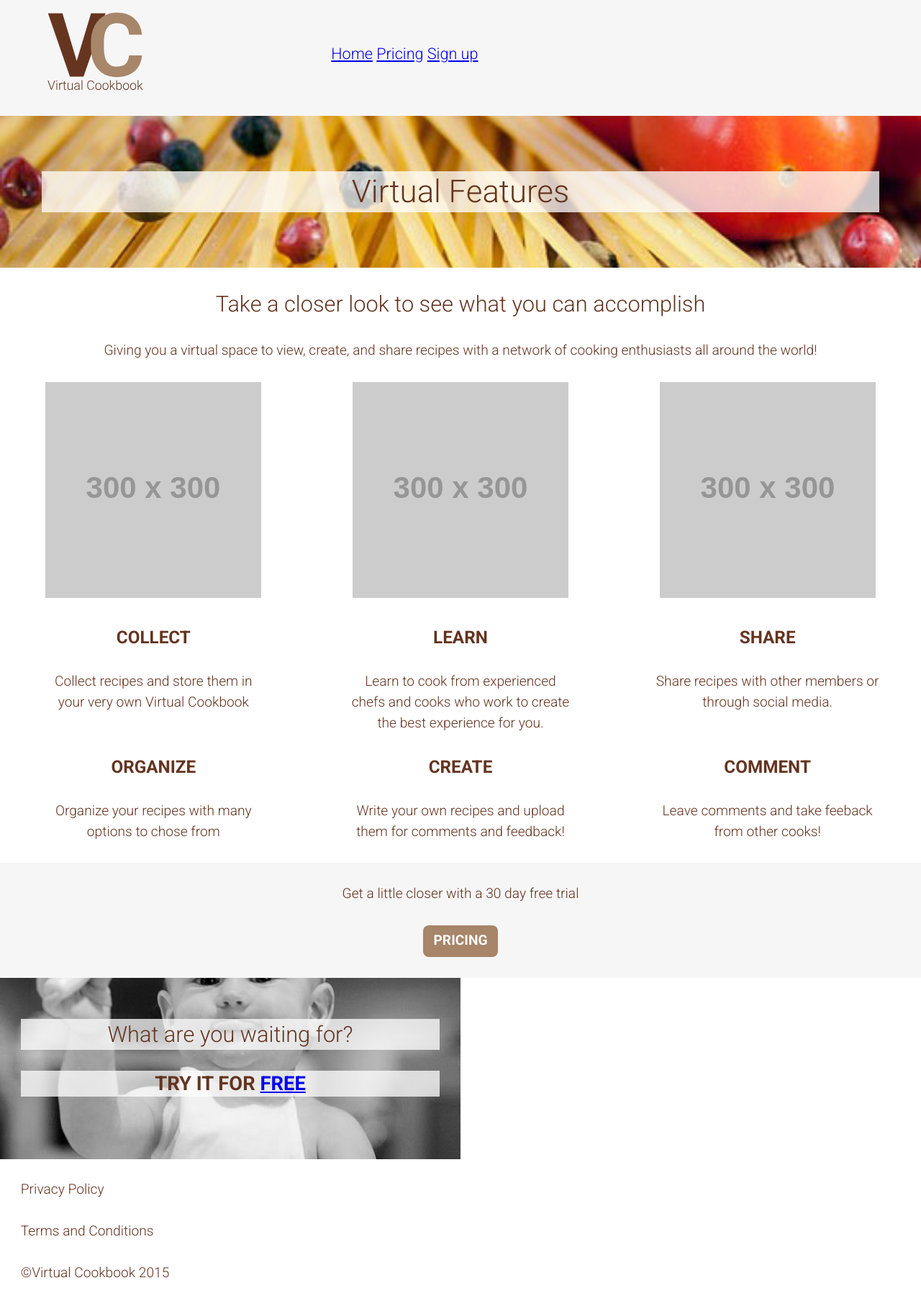
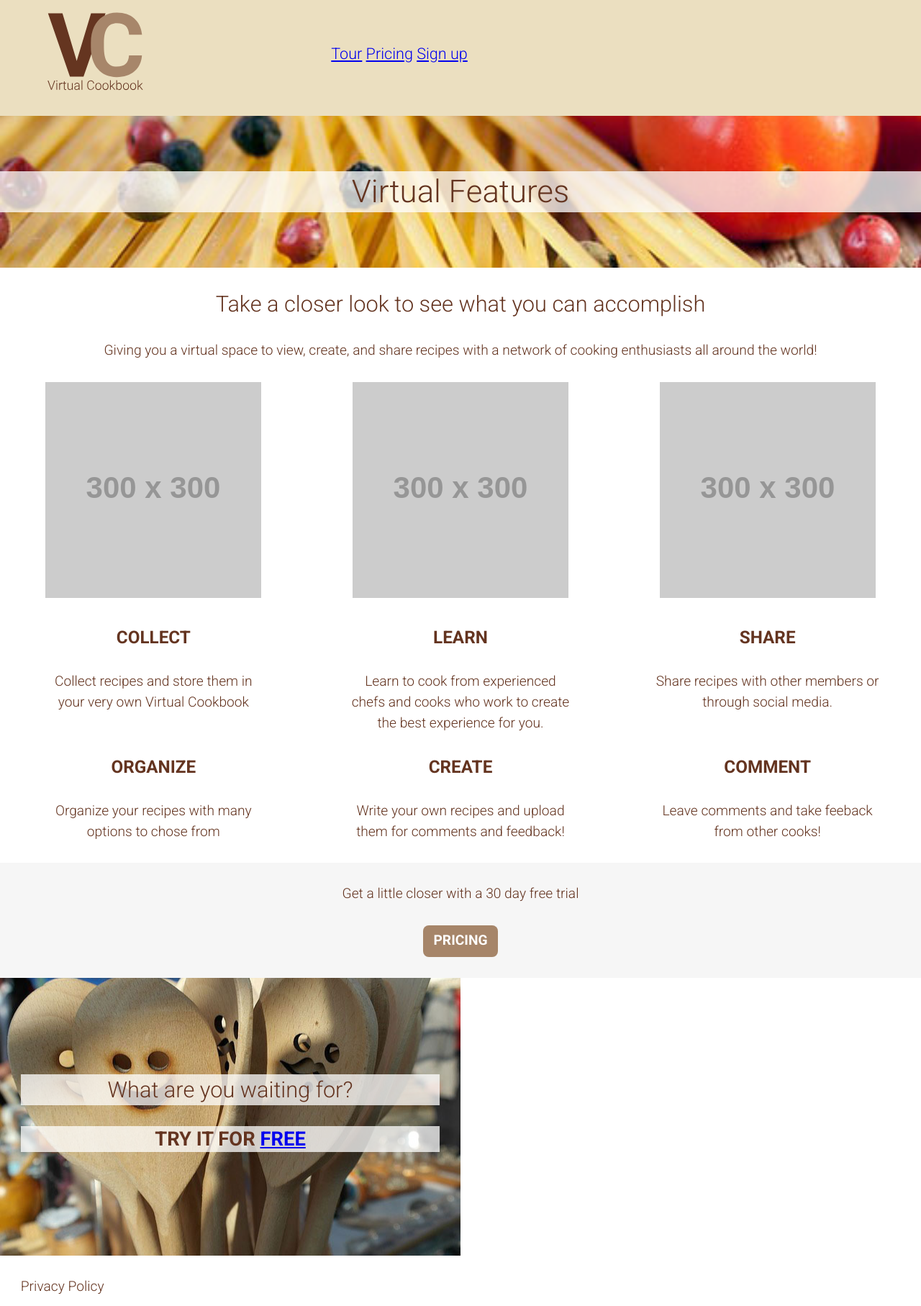
Before and after one commit to arial-alisha/dsn1675-saas-website, a plain HTML site: page tour.html in a window 1280 px wide. Shown: the part 11-1826 px from the top of the page at 72% size. Drawn offline with Linux system fonts and the light colour scheme; placeholder pictures from the web are drawn by us.

Commit message:
working on main page

```diff
--- a/css/main.css
+++ b/css/main.css
@@ -16,10 +16,12 @@ html {
 
 .billboard2 {
     overflow: hidden;
-    background-image: url(../images/babyhittinghead.jpg);
+    background-image: url(../images/bottombillboard.jpg);
     background-repeat: no-repeat;
     background-position: center;
     background-size: 100%;
+    padding-top: 7rem;
+    padding-bottom: 6rem;
 
 }
 
--- a/tour.html
+++ b/tour.html
@@ -20,15 +20,16 @@
         <li><a href="#">Skip to the main content</a></li>
         <li><a href="#">Skip to navigation</a></li>
     </ul>
-
-    <header role="banner" class="mastehead grid grid-middle island-half back2">
+        <header role="banner" id="top" class="mastehead grid grid-middle island-half back1">
         <div class="unit gutter s-1-2 m-1-2 l-1-3">
-            <img src="images/colouredlogo.svg" alt="logo" class="logo">
+            <a href="index.html">
+                <img src="images/colouredlogo.svg" alt="logo" class="logo">
+            </a>
         </div>
 
-        <nav id="nav" class="unit s-1-2 m-1-2 l-2-3">
-            <ul class="list-group list-group--inline push-0 mega gutter">
-                <li><a href="index.html">Home</a></li>
+        <nav role="navigation" id="nav" class="unit s-1-2 m-1-2 l-2-3">
+            <ul class="list-group list-group--inline push-0 mega gutter nodecoration">
+                <li><a href="tour.html">Tour</a></li>
                 <li><a href="pricing.html">Pricing</a></li>
                 <li><a href="signup.html">Sign up</a></li>
             </ul>
@@ -37,8 +38,10 @@
 
     </header>
 
+
+
     <main role="main" id="main">
-    <div class="billboard island-2">
+    <div class="billboard">
         <h1 class="normal push-0 yotta">Virtual Features</h1>
     </div>
 
```
Also changed, not shown: index.html (+14 -12 lines), pricing.html (+8 -6 lines), signup.html (+6 -5 lines), images/bottombillboard.jpg (added).
